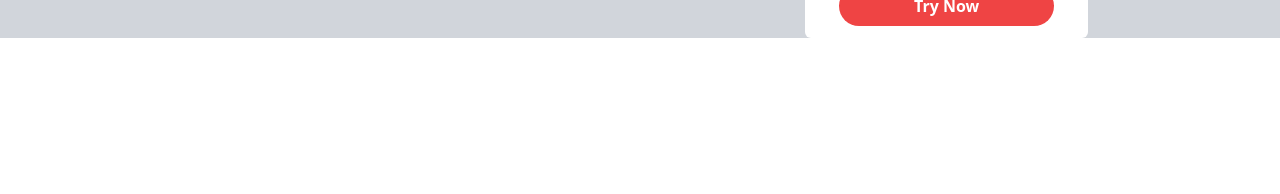
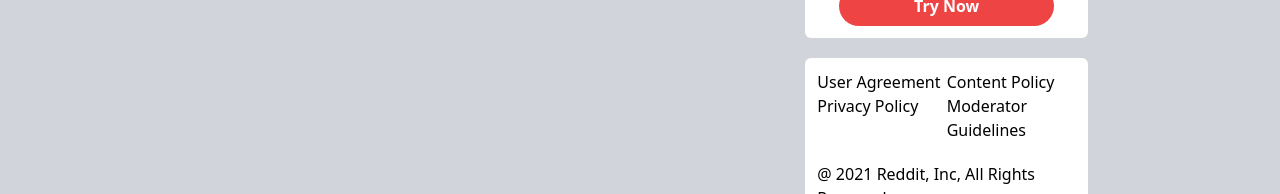
Before and after one commit to nicfang1/LeReddit, a React (Create React App) app: page / in a window 1280 px wide. Shown: the part 758-952 px from the top of the page. Before the commit the page ends 800 px from the top, so only its background shows below. Built offline with nearby package versions, Linux system fonts and the light colour scheme; no server answers.

Commit message:
add terms card

```diff
--- a/src/App.js
+++ b/src/App.js
@@ -3,6 +3,7 @@ import DisplayPosts from "./components/DisplayPosts";
 import FilterBar from "./components/FilterBar";
 import Navbar from "./components/Navbar";
 import RedditPremium from "./components/RedditPremium";
+import Terms from "./components/Terms";
 import TopCommunity from "./components/TopCommunity";
 import { ImageContext } from "./store/image-context";
 
@@ -26,6 +27,7 @@ function App() {
         <div>
           <TopCommunity />
           <RedditPremium />
+          <Terms />
         </div>
       </div>
     </div>
--- /dev/null
+++ b/src/components/Terms.js
@@ -0,0 +1,21 @@
+import React from "react";
+
+const Terms = () => {
+  return (
+    <div className="bg-white mt-5 border-transparent rounded-md p-3">
+      <div className="grid grid-cols-2">
+        <div>
+          <p>User Agreement</p>
+          <p>Privacy Policy</p>
+        </div>
+        <div>
+          <p>Content Policy</p>
+          <p>Moderator Guidelines</p>
+        </div>
+      </div>
+      <p className="mt-5">@ 2021 Reddit, Inc, All Rights Reserved</p>
+    </div>
+  );
+};
+
+export default Terms;
```
